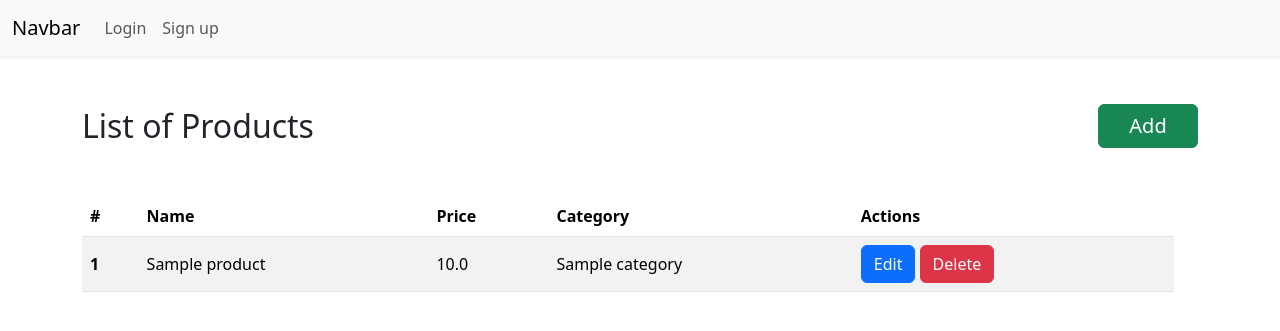
After one commit to mvthakar/ecommerce-a, a Django app: template products/templates/list_products.html in a window 1280 px wide. The commit adds this page. Shown: the top 331 px of the page. Run offline with Django 5.2, Linux system fonts and the light colour scheme; the template is opened without the code that fills it: values that come from a table or form of the project are taken from there, others are empty; tables that the repository leaves empty hold one stand-in row (values such as "Sample post"); parts of the project's set-up code (start-up, migrations or seed data) failed here and were passed over.

Commit message:
Complete products feature

```diff
--- a/products/models.py
+++ b/products/models.py
@@ -4,5 +4,5 @@ from categories.models import Category
 
 class Product(models.Model):
     name = models.CharField(max_length=255)
-    price = models.DecimalField()
+    price = models.FloatField()
     category = models.ForeignKey(Category, on_delete=models.CASCADE)
--- /dev/null
+++ b/products/templates/list_products.html
@@ -0,0 +1,63 @@
+{% include 'header.html' %}
+<style>
+  .table-products td,
+  .table-products th {
+    vertical-align: middle;
+  }
+</style>
+<div class="container">
+  <div class="row">
+    <div class="col mt-5">
+      <div class="row">
+        <div class="col d-flex align-items-center">
+          <h2 style="margin-bottom: 0;">List of Products</h2>
+        </div>
+        <div class="col d-flex justify-content-end">
+          <a role="button" class="btn btn-success fs-5" style="width: 100px;" href="{% url 'add-product' %}">
+            Add
+          </a>
+        </div>
+      </div>
+    </div>
+    <div class="row mt-5">
+      <div class="col">
+        <table class="table table-striped table-products">
+          <thead>
+            <tr>
+              <th scope="col">#</th>
+              <th scope="col">Name</th>
+              <th scope="col">Price</th>
+              <th scope="col">Category</th>
+              <th scope="col">Actions</th>
+            </tr>
+          </thead>
+          <tbody>
+            {% for product in products %}
+            <tr>
+              <th scope="row">{{ forloop.counter }}</th>
+              <td>{{ product.name }}</td>
+              <td>{{ product.price }}</td>
+              <td>{{ product.category.name }}</td>
+              <td>
+                <a href="{% url 'edit-product' %}?id={{ product.id }}" class="btn btn-primary">Edit</a>
+                <a href="{% url 'delete-product' %}?id={{ product.id }}" class="btn btn-danger">Delete</a>
+              </td>
+            </tr>
+            {% endfor %}
+          </tbody>
+        </table>
+        {% if error is not None %}
+        <div class="row mt-4">
+          <div class="col col-lg-4 offset-lg-4 col-md-6 offset-md-3 col-10 offset-1">
+            <div class="alert alert-danger mb-0 alert-dismissible fade show shadow" role="alert">
+              {{ error }}
+              <button type="button" class="btn-close" data-bs-dismiss="alert" aria-label="Close"></button>
+            </div>
+          </div>
+        </div>
+        {% endif %}
+      </div>
+    </div>
+  </div>
+</div>
+{% include 'footer.html' %}
--- a/templates/header.html
+++ b/templates/header.html
@@ -26,6 +26,9 @@
         <a class="nav-link active" aria-current="page" href="{% url 'list-categories' %}">Categories</a>
       </div>
       <div class="navbar-nav">
+        <a class="nav-link active" aria-current="page" href="{% url 'list-products' %}">Products</a>
+      </div>
+      <div class="navbar-nav">
         <a class="nav-link active" aria-current="page" href="{% url 'logout' %}">Log out</a>
       </div>
       {% else %}
```
Also changed, not shown: products/templates/add_product.html (added, +45 -0 lines), products/templates/edit_product.html (added, +46 -0 lines), products/views.py (+53 -54 lines), products/migrations/0001_initial.py (added), products/migrations/0002_alter_product_price.py (added).
